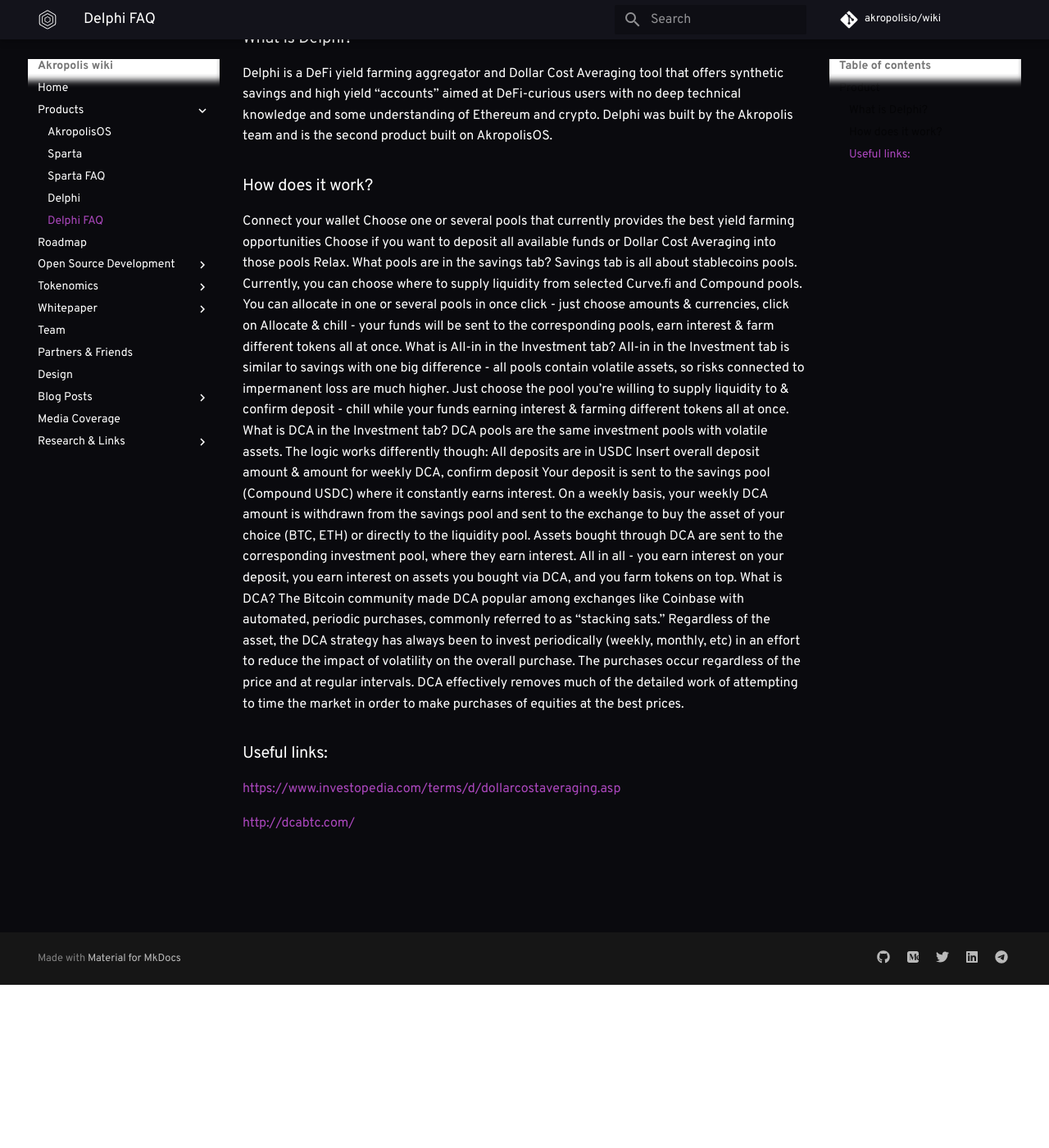
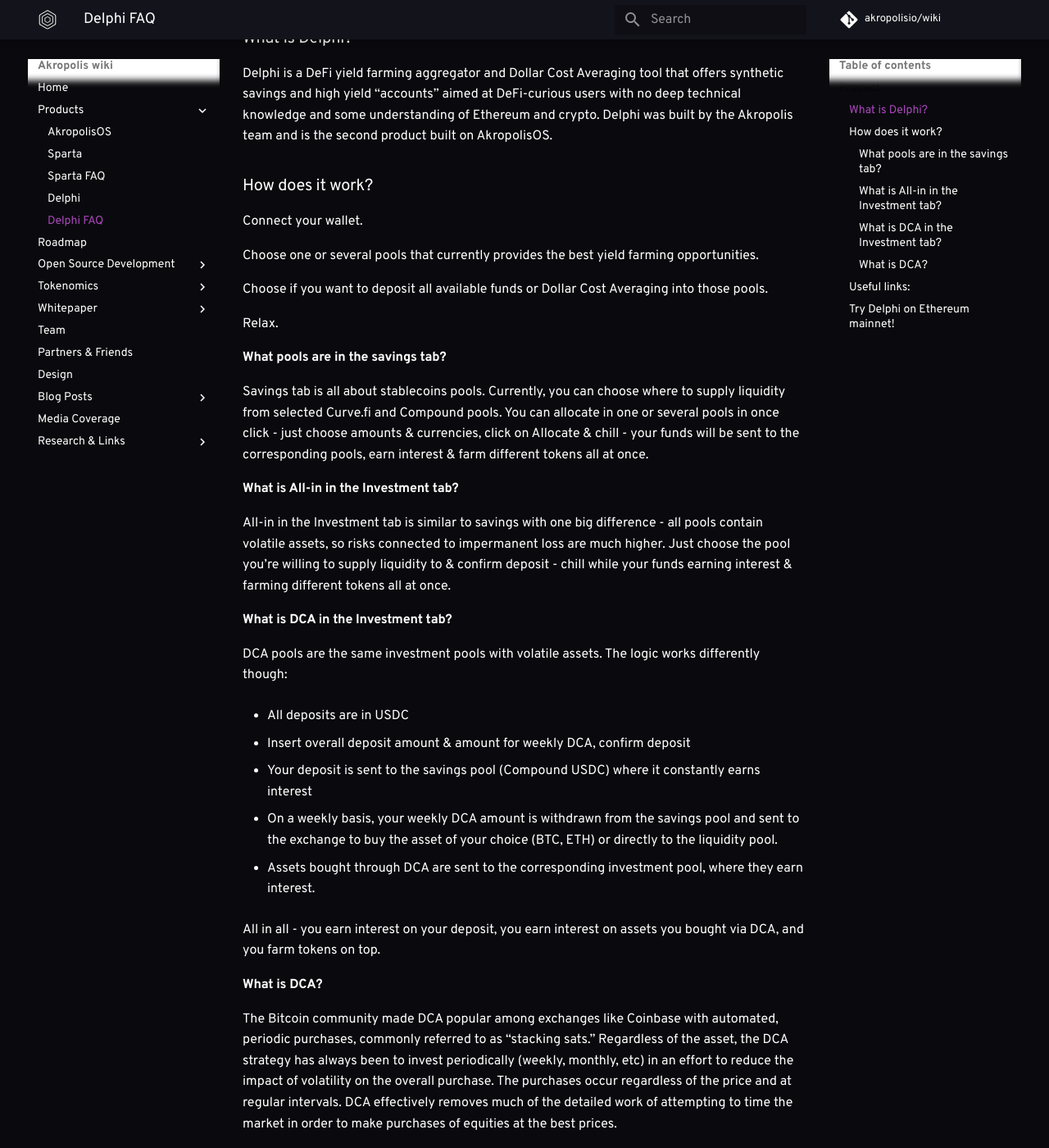
Before and after one commit to kaonone/wiki, an MkDocs documentation site: the page built from docs/delphifaq.md, in a window 1280 px wide and 1400 px high, scrolled down 199 px. Shown: the whole window at 82% size. Built offline with MkDocs 1.6.1 and Material for MkDocs 9.7.7, drawn with Linux system fonts in a browser that asks for light colours; some web fonts are replaced; comment, search, counter and statistics services are not loaded; old or Windows-style settings are respelled for this version of MkDocs; some of the changed text lies outside the part shown.

Commit message:
Update delphifaq.md

```diff
--- a/docs/delphifaq.md
+++ b/docs/delphifaq.md
@@ -8,23 +8,40 @@
 
 ### How does it work?
 
-Connect your wallet
-Choose one or several pools that currently provides the best yield farming opportunities
-Choose if you want to deposit all available funds or Dollar Cost Averaging into those pools
+Connect your wallet.
+
+Choose one or several pools that currently provides the best yield farming opportunities.
+
+Choose if you want to deposit all available funds or Dollar Cost Averaging into those pools.
+
 Relax.
-What pools are in the savings tab?
+
+#### What pools are in the savings tab?
+
 Savings tab is all about stablecoins pools. Currently, you can choose where to supply liquidity from selected Curve.fi and Compound pools. You can allocate in one or several pools in once click - just choose amounts & currencies, click on Allocate & chill - your funds will be sent to the corresponding pools, earn interest & farm different tokens all at once.
-What is All-in in the Investment tab?
+
+#### What is All-in in the Investment tab?
+
 All-in in the Investment tab is similar to savings with one big difference - all pools contain volatile assets, so risks connected to impermanent loss are much higher. Just choose the pool you’re willing to supply liquidity to & confirm deposit -  chill while your funds earning interest & farming different tokens all at once.
-What is DCA in the Investment tab?
+
+#### What is DCA in the Investment tab?
+
 DCA pools are the same investment pools with volatile assets. The logic works differently though:
-All deposits are in USDC
-Insert overall deposit amount & amount for weekly DCA, confirm deposit
-Your deposit is sent to the savings pool (Compound USDC) where it constantly earns interest.
-On a weekly basis, your weekly DCA amount is withdrawn from the savings pool and sent to the exchange to buy the asset of your choice (BTC, ETH) or directly to the liquidity pool.
-Assets bought through DCA are sent to the corresponding investment pool, where they earn interest.
+
+- All deposits are in USDC
+
+- Insert overall deposit amount & amount for weekly DCA, confirm deposit
+
+- Your deposit is sent to the savings pool (Compound USDC) where it constantly earns interest
+
+- On a weekly basis, your weekly DCA amount is withdrawn from the savings pool and sent to the exchange to buy the asset of your choice (BTC, ETH) or directly to the liquidity pool.
+
+- Assets bought through DCA are sent to the corresponding investment pool, where they earn interest.
+
 All in all - you earn interest on your deposit, you earn interest on assets you bought via DCA, and you farm tokens on top.
-What is DCA?
+
+#### What is DCA?
+
 The Bitcoin community made DCA popular among exchanges like Coinbase with automated, periodic purchases, commonly referred to as “stacking sats.” Regardless of the asset, the DCA strategy has always been to invest periodically (weekly, monthly, etc) in an effort to reduce the impact of volatility on the overall purchase. The purchases occur regardless of the price and at regular intervals. DCA effectively removes much of the detailed work of attempting to time the market in order to make purchases of equities at the best prices.
 
 ### Useful links:
@@ -32,3 +49,6 @@
 [https://www.investopedia.com/terms/d/dollarcostaveraging.asp](https://www.investopedia.com/terms/d/dollarcostaveraging.asp)
 
 [http://dcabtc.com/](http://dcabtc.com/)
+
+
+### [Try Delphi on Ethereum mainnet!](https://delphi.akropolis.io/summary)
```
